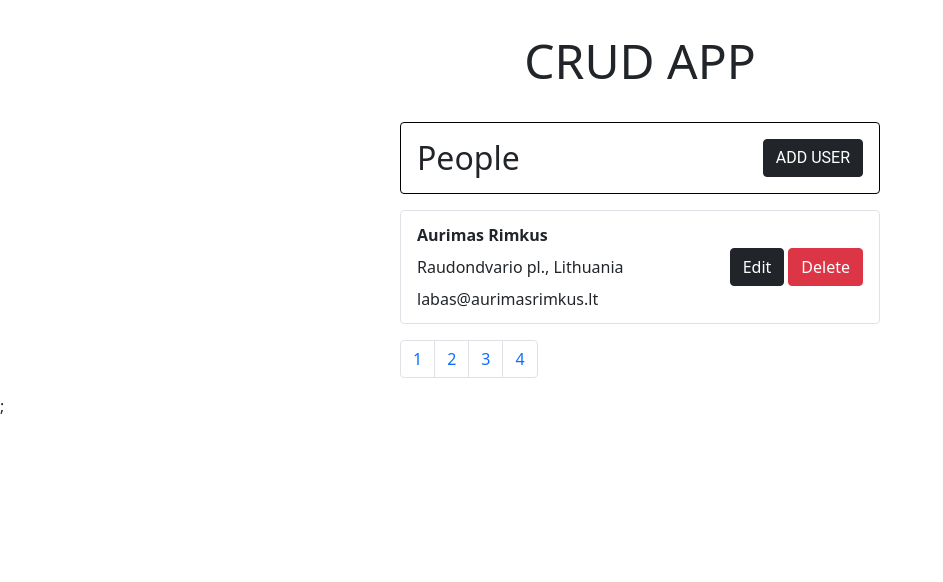
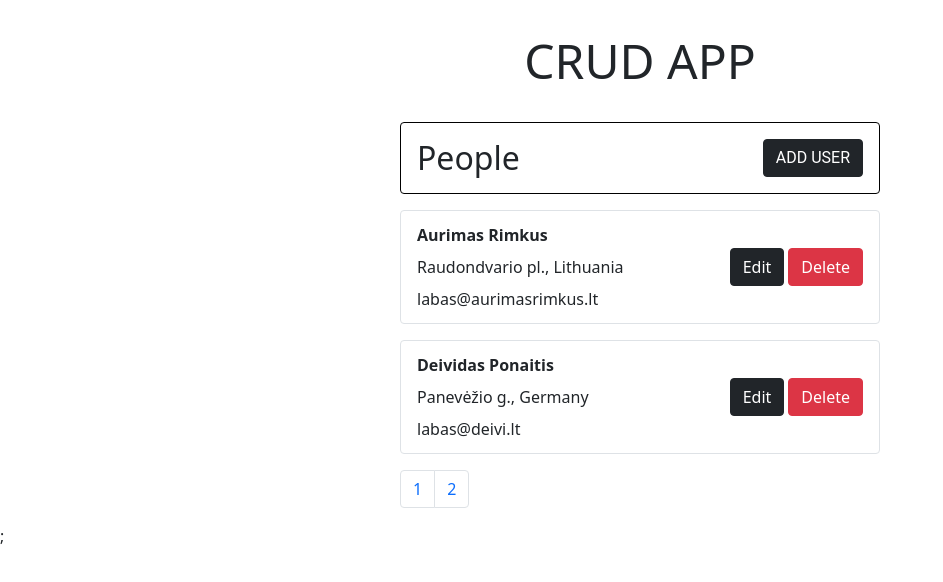
Before and after one commit to rimkusaurimas/crud-app, a React (Create React App) app: page / in a window 1280 px wide. Shown: the top 582 px of the page, without its empty margins (0-943 px from the left). Built offline with nearby package versions, Linux system fonts and the light colour scheme.

Commit message:
Pagination functionality

```diff
--- a/src/components/Pagination/Pagination.jsx
+++ b/src/components/Pagination/Pagination.jsx
@@ -1,17 +1,22 @@
 import React from "react";
 
-export const Pagination = ({ objPerPage, totalObj }) => {
+export const Pagination = ({ objPerPage, totalObj, paginate }) => {
   const pageNumbers = [];
 
   for (let i = 1; i <= Math.ceil(totalObj / objPerPage); i++) {
     pageNumbers.push(i);
   }
+
+  const href = (e) => {
+      e.preventDefault();
+  }
+
   return (
     <nav>
       <ul className="pagination mt-3">
         {pageNumbers.map((number) => (
           <li key={number} className="page-item">
-            <a href="!#" className="page-link">
+            <a onClick={() => paginate(number)} href={href} className="page-link">
               {number}
             </a>
           </li>
--- a/src/components/UserList/UserList.jsx
+++ b/src/components/UserList/UserList.jsx
@@ -2,12 +2,16 @@ import React, { useContext, useState } from "react";
 import { ListGroup } from "reactstrap";
 import { SingleUser } from "./SingleUser/SingleUser";
 import { UserContext } from "../../features/context/UserContext";
-import {Pagination} from "../Pagination";
+import { Pagination } from "../Pagination";
 
 export const UserList = () => {
   const [users, setUsers] = useContext(UserContext);
+
   const [currentPage, setCurrentPage] = useState(1);
-  const [objPerPage, setObjPerPage] = useState(1);
+  const [objPerPage] = useState(2);
+  const paginate = (pageNumber) => {
+    setCurrentPage(pageNumber);
+  };
 
   const indexOfLastObj = currentPage * objPerPage;
   const indexOfFirstObj = indexOfLastObj - objPerPage;
@@ -17,7 +21,6 @@ export const UserList = () => {
   const handleRemove = (id) => {
     setUsers(users.filter((user) => !(user.id === id)));
   };
-
   users.sort((a, b) => a.name.localeCompare(b.name));
 
   return (
@@ -37,7 +40,11 @@ export const UserList = () => {
         ))}
         {users.length === 0 && <p>No users to show..</p>}
       </ListGroup>
-      <Pagination objPerPage={objPerPage} totalObj={users.length} />
+      <Pagination
+        objPerPage={objPerPage}
+        totalObj={users.length}
+        paginate={paginate}
+      />
     </div>
   );
 };
```
